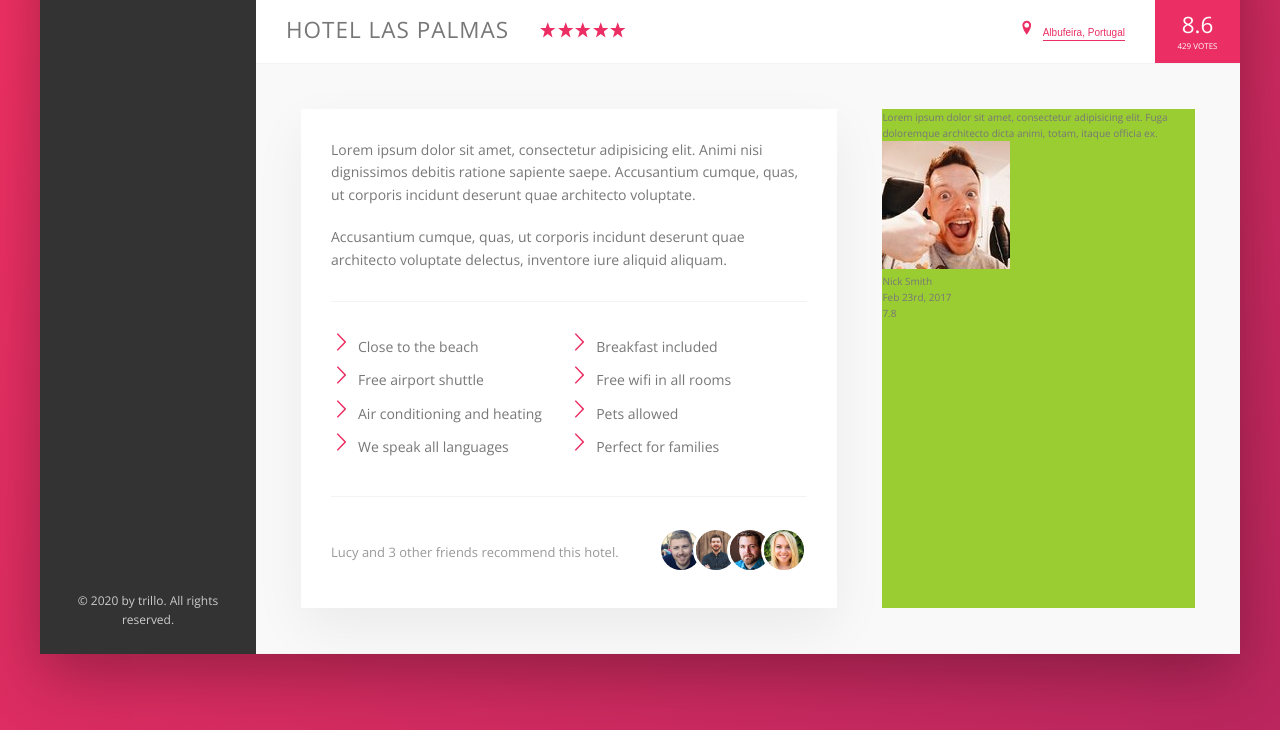
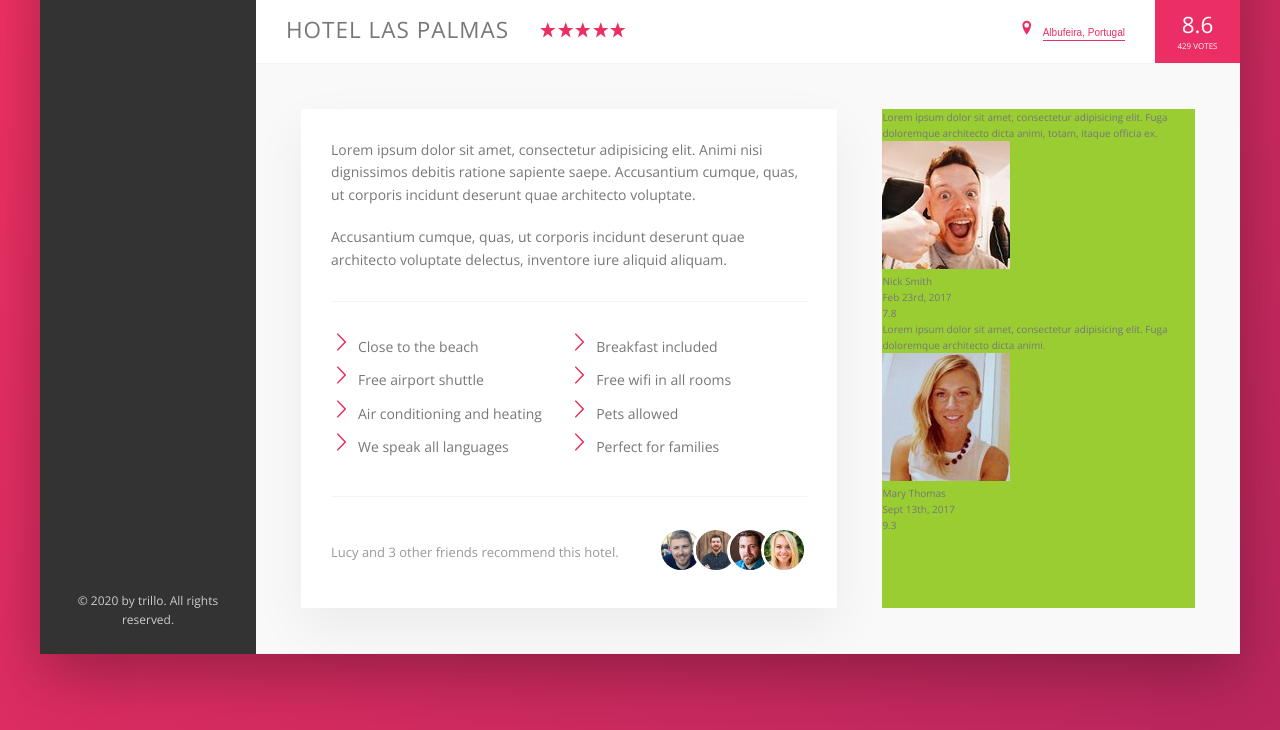
Before and after one commit to WiliTheSParrow/UdemyCourse_Trillo, a website: page index.html in a window 1280 px wide. Shown: the part 538-1268 px from the top of the page. Drawn offline with nearby package versions, Linux system fonts and the light colour scheme.

Commit message:
user review section second user added

```diff
--- a/index.html
+++ b/index.html
@@ -194,6 +194,7 @@
                         </div>
                     </div>
                     <figure class="user-reviews">
+
                         <figure class="review">
                             <blockquote class="review__text">
                                 Lorem ipsum dolor sit amet, consectetur adipisicing elit. Fuga doloremque architecto
@@ -207,9 +208,23 @@
                                 </div>
                                 <div class="review__rating">7.8</div>
                             </figcaption>
+                        </figure>
 
+                        <figure class="review">
+                            <blockquote class="review__text">
+                                Lorem ipsum dolor sit amet, consectetur adipisicing elit. Fuga doloremque architecto
+                                dicta animi.
+                            </blockquote>
+                            <figcaption class="review__user">
+                                <img src="img/user-2.jpg" alt="User 2" class="review__photo">
+                                <div class="review__user-box">
+                                    <p class="review__user-name">Mary Thomas</p>
+                                    <p class="review__user-date">Sept 13th, 2017</p>
+                                </div>
+                                <div class="review__rating">9.3</div>
+                            </figcaption>
+                        </figure>
 
-                        </figure>
                     </figure>
 
                 </div>
```
